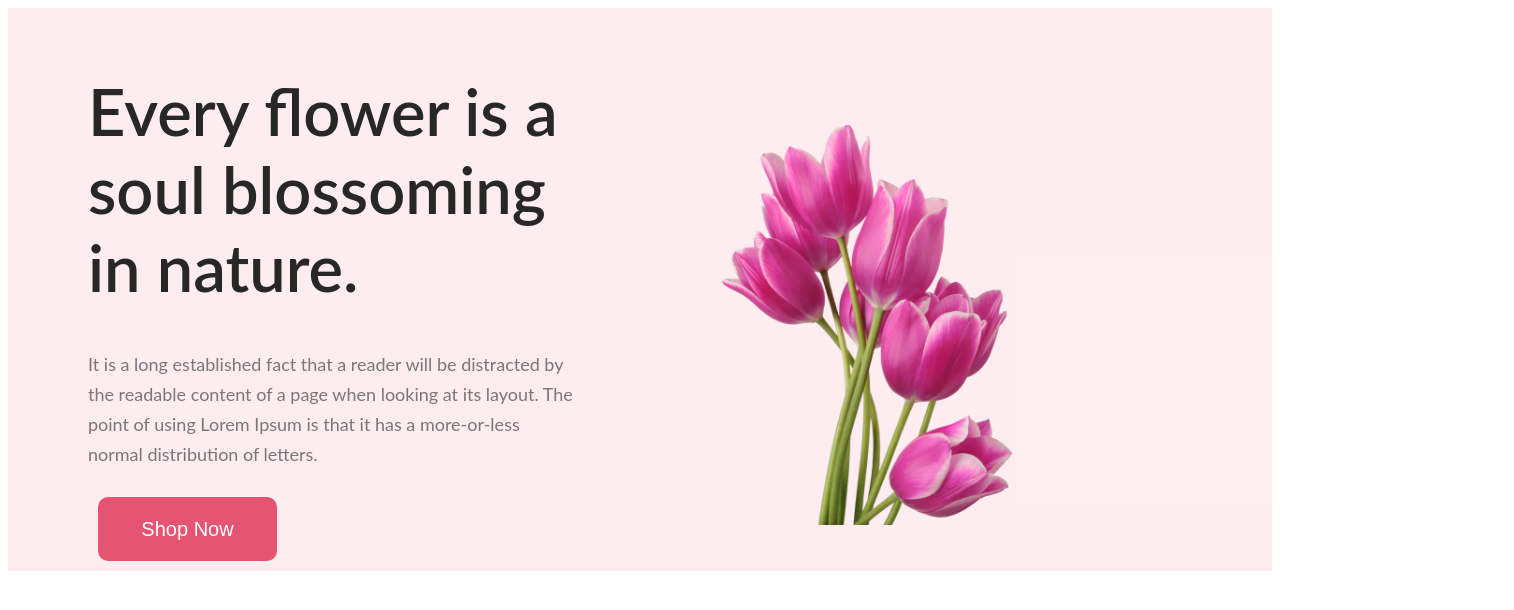
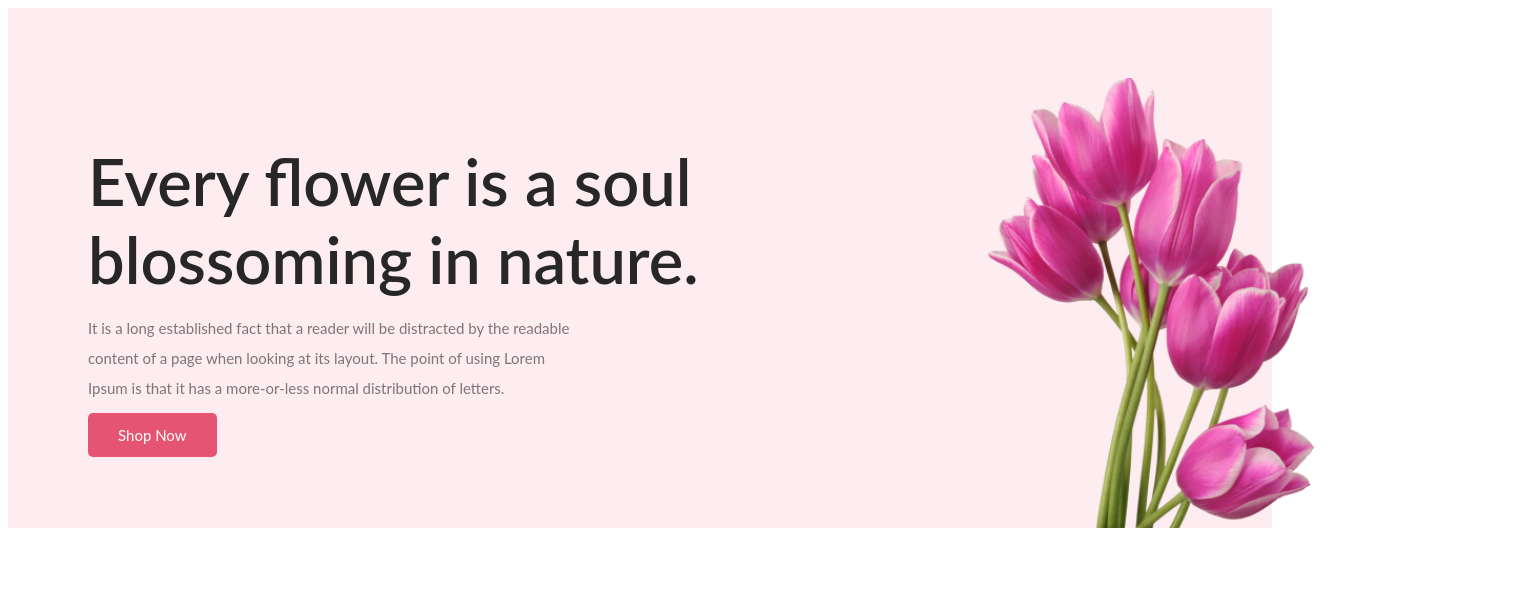
Before and after one commit to PulokRoy11225/flower-shop-assignment, a plain HTML site: page index.html in a window 1280 px wide. Shown: the whole page, 1514 px wide, since content can reach past the window. Drawn offline with nearby package versions, Linux system fonts and the light colour scheme.

Commit message:
image size justify

```diff
--- a/styles/flower.css
+++ b/styles/flower.css
@@ -16,16 +16,14 @@ body {
 }
 .button-pri{
   background-color:#e55473 ;
-  border: 0;
-  /* font-style: normal; */
-  font-size: 20px;
-  color: white;
-  /* padding: 15px 35px; */
-  width: 179px;
-  height: 64px;
-  margin: 10px;
-  padding: 10px;
-  border-radius: 10px;
+  border: 0px;
+  color: #FFF;
+  line-height: 24px;
+  padding: 10px 30px;
+  border-radius:5px;
+  font-family: Lato;
+  font-size: 15px;
+  font-weight: 500px;
 }
 nav{
   display: flex;
@@ -37,26 +35,36 @@ nav{
   padding: 20px 20px 0px 80px;
   display: flex;
   align-items: center;
+  justify-content: space-between;
+}
+.banner-content{
+  max-width: 500px;
 }
 .first-image{
   width: 400px;
-  height: 400px;
+  height: 450px;
   /* flex-shrink: 0; */
-  padding: 50px 240px 0px 145px;
+  padding: 50px 200px 0px 400px;
 }
 .banner-heading{
 color: #272727;
 font-family: Lato;
 font-size: 65px;
-font-style: normal;
+/* font-style: normal; */
 font-weight: 600;
-line-height: normal;
+/* line-height: normal; */
+display: flex;
+width: 708px;
+flex-direction: column;
+/* flex-shrink: 0; */
+margin-bottom: 15px;
 }
 .banner-des{
   color: rgba(39, 39, 39, 0.60);
   font-family: Lato;
-  font-size: 18px;
+  font-size: 15px;
   font-style: normal;
   font-weight: 400;
   line-height: 30px;
+  margin-bottom:10px;
 }
```
